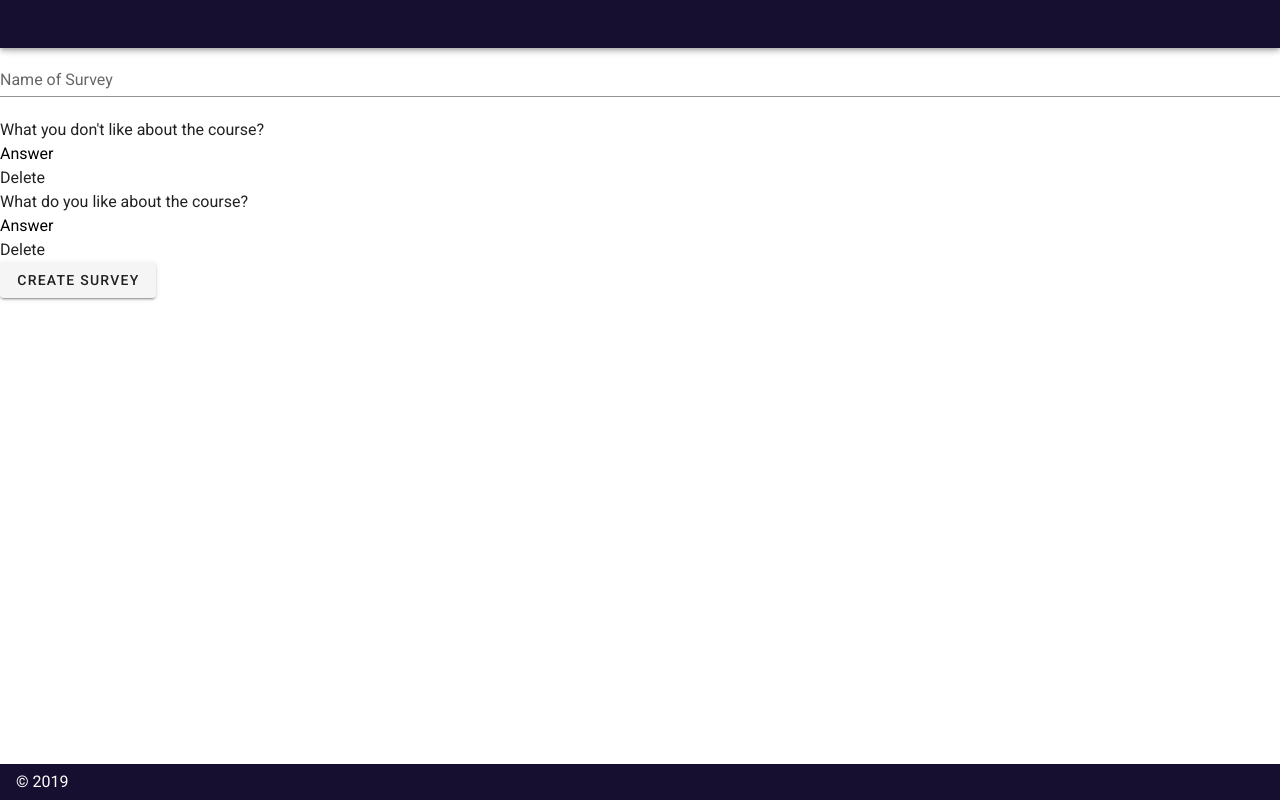
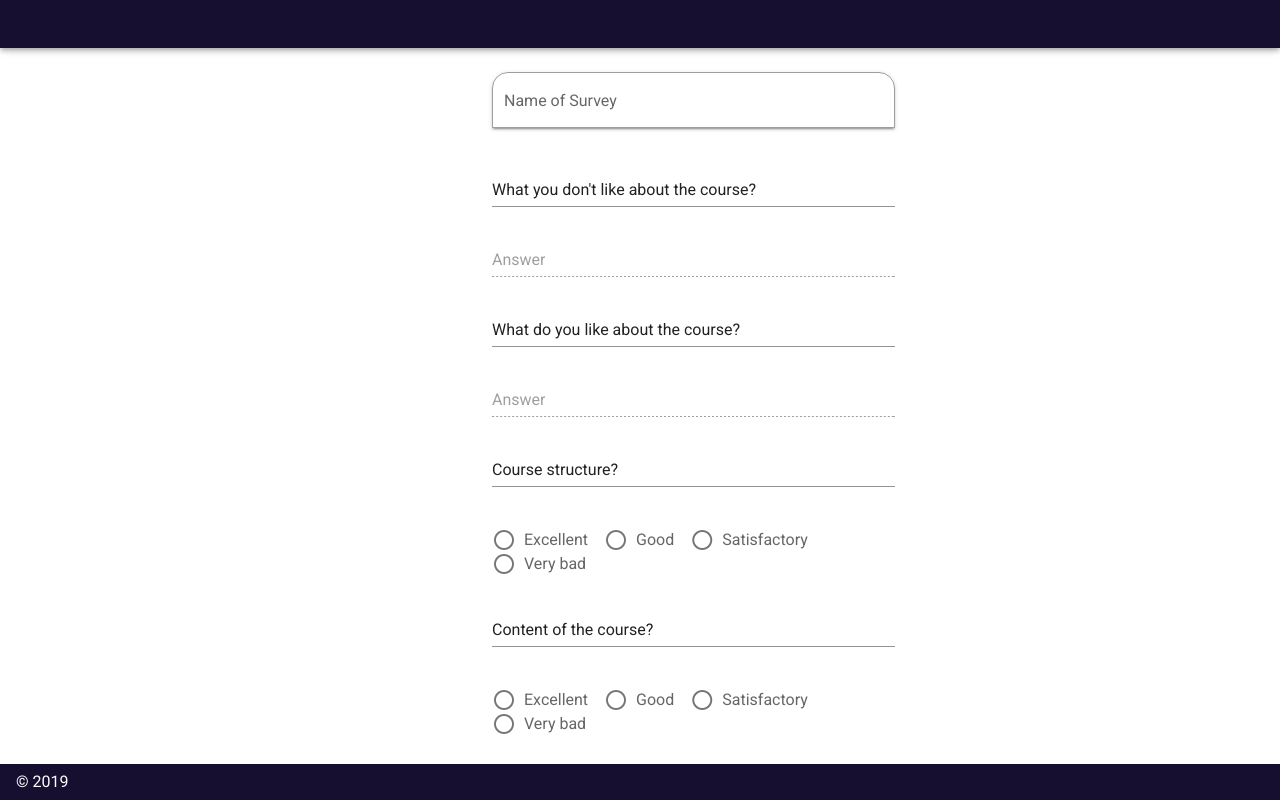
Before and after one commit to MaEvGoR/web_app_swp, a Vue app in the folder frontend/: page /template in a window 1280 px wide. Shown: the top 800 px of the page. Built offline with nearby package versions, Linux system fonts and the light colour scheme.

Commit message:
add survey template

```diff
--- a/frontend/src/components/Question.vue
+++ /dev/null
@@ -1,16 +0,0 @@
-<template>
-    <div class="quest">
-        <div class="formulation">{{ title }}</div>
-        <div class="answer"><input :type="type" readonly value="Answer"></div>
-        <button @click="$emit('remove')">Delete</button>
-    </div>
-</template>
-
-<script>
-export default {
-    props:[
-        'title',
-        'type'
-    ]
-}
-</script>
--- a/frontend/src/store/index.js
+++ b/frontend/src/store/index.js
@@ -5,8 +5,12 @@ Vue.use(Vuex)
 
 export default new Vuex.Store({
   state: {
+    status: ''
   },
   mutations: {
+    changeStatus (state, newStatus) {
+      state.status = newStatus;
+    }
   },
   actions: {
   },
--- a/frontend/src/views/Login.vue
+++ b/frontend/src/views/Login.vue
@@ -95,6 +95,7 @@
         // I don't know why new data from backend is not sent.
         // so, for now here's just /student route, but should depend on status of loginned person
         this.$router.push({path:`/${this.user.status}`});
+        this.$store.commit("changeStatus", this.user.status);
         this.email = '';
         this.password = '';
       }
--- a/frontend/src/views/NewSurvey.vue
+++ b/frontend/src/views/NewSurvey.vue
@@ -1,21 +1,49 @@
 <template>
 	<v-app>
-        <span><v-text-field v-model="surveyName" label="Name of Survey" hint="Name of Course"/></span>
-        <div>
-                <Question v-for="(question, index) in questions"
-                :key="index"
-                :title="question.title"
-                :type="question.type"
-                @remove="questions.splice(index, 1)"/>
+		<v-img
+      src="@/assets/backgroundv2.png"
+      class="background"
+      height = 100%
+    >
+		<v-container
+			backgound-color="white"
+			fluid
+			fill-height
+		>
+			<v-layout row fill-height justify-space-around>
+				<v-flex
+					xs12
+					sm8
+					md4
+					offset-xs1
+				>
+					<div style="background-color:white" class="pa-3" center outlined>
+					<span><v-text-field v-model="surveyName" label="Name of Survey" solo outlined
+            shaped hint="Name of Course" :rules="['Required']"/></span>
+					<div v-for="(question, index) in questions" :key="index">
+						<!-- {{question.title}} -->
+						<v-text-field v-model="question.title" hint="Question"/>
+						<v-text-field v-if="question.type==='text'" background-color="white" label="Answer" disabled hint="Answer to the question"/>
+						<v-radio-group row v-if="question.type==='radio'">
+							<v-radio
+								v-for="(option,idx) in question.options"
+								:key="idx"
+								:label="option">
+							</v-radio>
+						</v-radio-group>
 					</div>
-        <span><v-btn @click="createSurvey">Create Survey</v-btn><v-spacer></v-spacer></span>
+					</div>
+					<div class="text-center pa-2">
+						<v-btn @click="createSurvey">Create Survey</v-btn>
+					</div>
+				</v-flex>
+			</v-layout>
+		</v-container>
+		</v-img>
 	</v-app>
 </template>
 
 <script>
-
-import Question from '@/components/Question'
-
 
 export default{
 	name: "Survey",
@@ -25,11 +53,14 @@ export default{
 			questions: [
 				{title: "What you don\'t like about the course?", type: 'text'},
 				{title: "What do you like about the course?", type: 'text'},
+				{title: "Course structure?", type: 'radio', options: ['Excellent', 'Good', 'Satisfactory', 'Very bad']},
+				{title: "Content of the course?", type: 'radio', options: ['Excellent', 'Good', 'Satisfactory', 'Very bad']},
+				{title: "Quality of lectures?", type: 'radio', options: ['Excellent', 'Good', 'Satisfactory', 'Very bad']},
+				{title: "Quality of labs?", type: 'radio', options: ['Excellent', 'Good', 'Satisfactory', 'Very bad']},
+				{title: "Homework activities?", type: 'radio', options: ['Excellent', 'Good', 'Satisfactory', 'Very bad']},
+				{title: "Clearness of learning?", type: 'radio', options: ['Excellent', 'Good', 'Satisfactory', 'Very bad']},
 			],
 		}
-    },
-    components:{
-        Question
 	},
 	methods:{
 		async createSurvey(){
@@ -45,9 +76,8 @@ export default{
 			});
 			if(!response.ok) return;
 			const json = await response.json();
-            console.log(json);
-            // TODO: need to be done dynamically
-            this.$router.push({path:`/doe`});
+			// console.log(json);
+			this.$router.push({path:`/${this.$store.state.status}`});
 		}
 	}
 }
```
Lines whose indentation alone changed are shown as unchanged.
